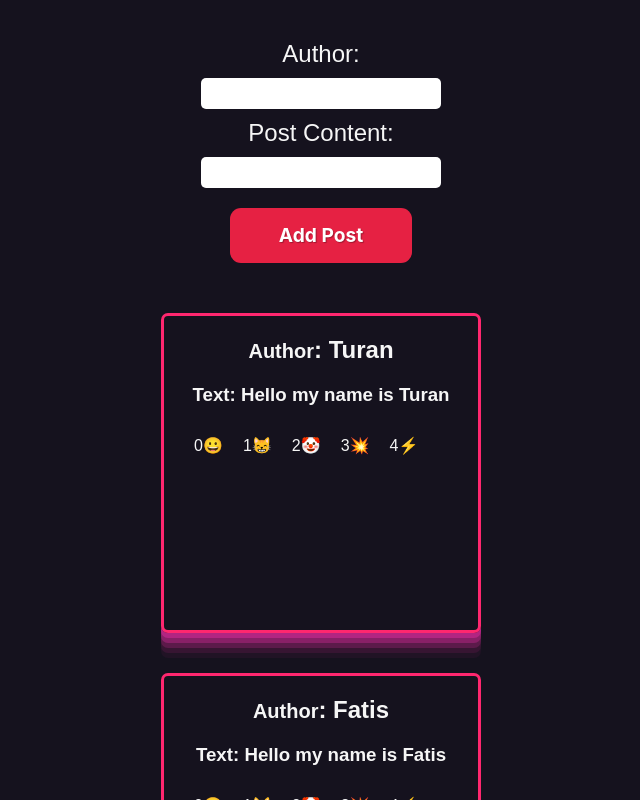
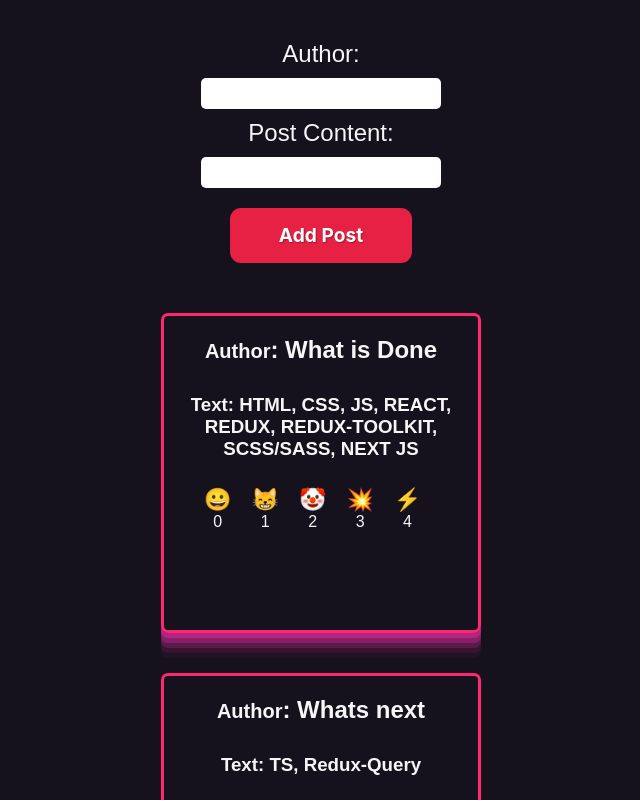
Before and after one commit to Turan141/postsWithReactRedux-Toolkit, a React (Create React App) app: page / in a window 1280 px wide. Shown: the top 800 px of the page, without its empty margins (319-959 px from the left). Built offline with nearby package versions, Linux system fonts and the light colour scheme.

Commit message:
configured postsblog

```diff
--- a/src/EmojiLikes.jsx
+++ b/src/EmojiLikes.jsx
@@ -9,10 +9,10 @@ export const EmojiLikes = () => {
 
   const emojisMap = Object.entries(emojis).map(([key, subject], i) => (
     <li key={i}>
-      <span className="emojis">
-        {i}
-        {subject}
-      </span>
+      <div className="emojis">
+        <button className="emojisEmoji">{subject}</button>
+        <div className="emojisCount">{i}</div>
+      </div>
     </li>
   ));
 
--- a/src/store/postSlice.js
+++ b/src/store/postSlice.js
@@ -1,8 +1,11 @@
 import { createSlice } from "@reduxjs/toolkit";
 
 const initialState = [
-  { author: "Turan", text: "Hello my name is Turan" },
-  { author: "Fatis", text: "Hello my name is Fatis" }
+  {
+    author: "What is Done",
+    text: "HTML, CSS, JS, REACT, REDUX, REDUX-TOOLKIT, SCSS/SASS, NEXT JS"
+  },
+  { author: "Whats next", text: "TS, Redux-Query" }
 ];
 
 export const postsSlice = createSlice({
--- a/src/styles.scss
+++ b/src/styles.scss
@@ -21,8 +21,9 @@ body{
   padding:20px;
 
   .postsBlog{
+    word-wrap: break-word;
     width:20rem;
-    height: 40vh;
+    min-height: 40vh;
     margin:20px;
     border-radius:7px;
     border:3px solid #ff276f;
@@ -31,17 +32,42 @@ body{
       margin-bottom:15px;
     }
     h3{
-      margin-top:20px;
+      margin-top:30px;
+
     }
-
     .emojisDiv{
       display:flex;
       list-style: none;
-      position: relative;
-      top:30px;
+      margin-top:10%;
     }
     .emojis{
-      margin:10px;
+      flex-direction: column;
+      margin-left:20px;
+
+      button{
+        background: none;
+        border:none;
+        font-size:22px;
+        transition: 0.5s ease;
+        &:hover{
+          cursor: pointer;
+        }
+        &:active {
+            color: #fff;
+            text-align: center;
+            -webkit-animation: glow 1s ease-in-out infinite alternate;
+            -moz-animation: glow 1s ease-in-out infinite alternate;
+            animation: glow 1s ease-in-out infinite alternate;
+          @-webkit-keyframes glow {
+            from {
+              text-shadow: 0 0 10px #fff, 0 0 20px #fff, 0 0 30px #e60073, 0 0 40px #e60073, 0 0 50px #e60073, 0 0 60px #e60073, 0 0 70px #e60073;
+            }
+            to {
+              text-shadow: 0 0 20px #fff, 0 0 30px #ff4da6, 0 0 40px #ff4da6, 0 0 50px #ff4da6, 0 0 60px #ff4da6, 0 0 70px #ff4da6, 0 0 80px #ff4da6;
+            }
+          }
+        }
+      }
     }
   }
   form{
```
